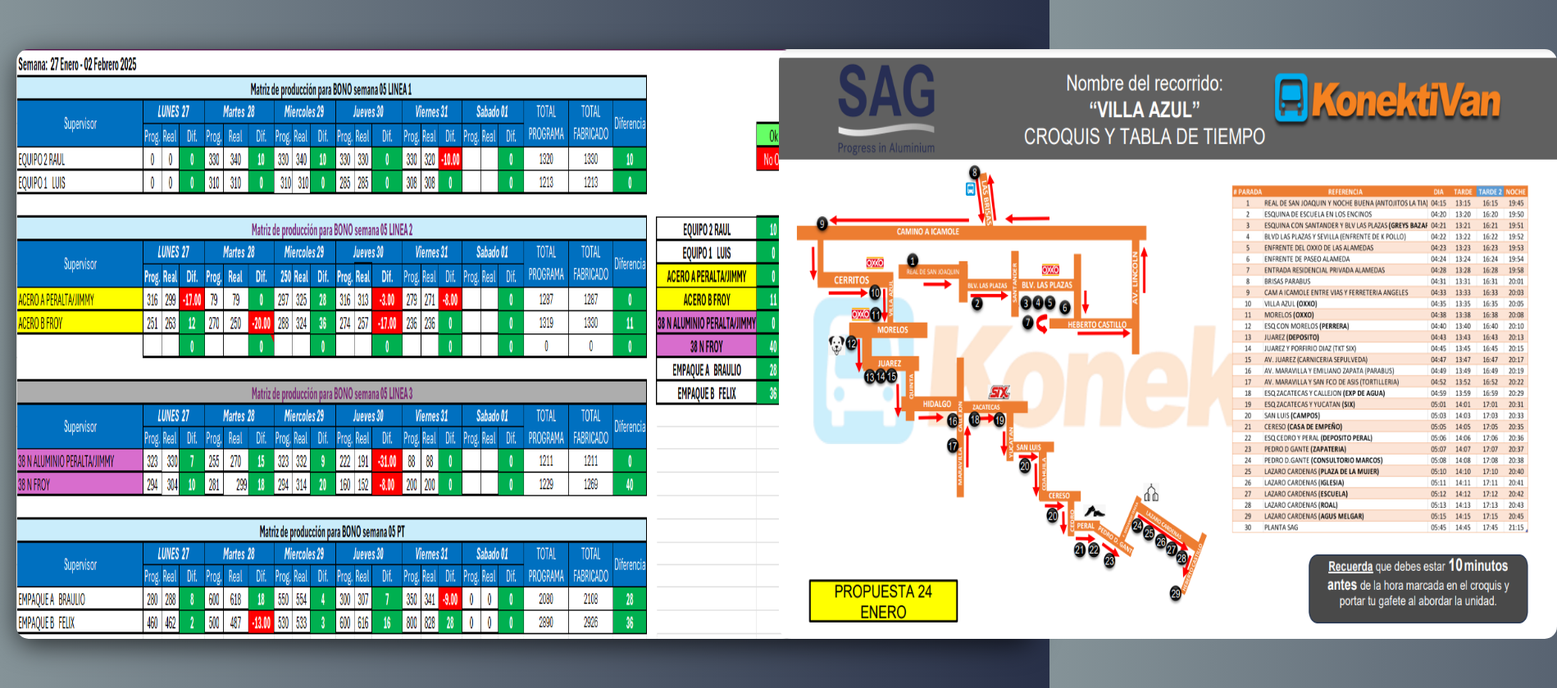
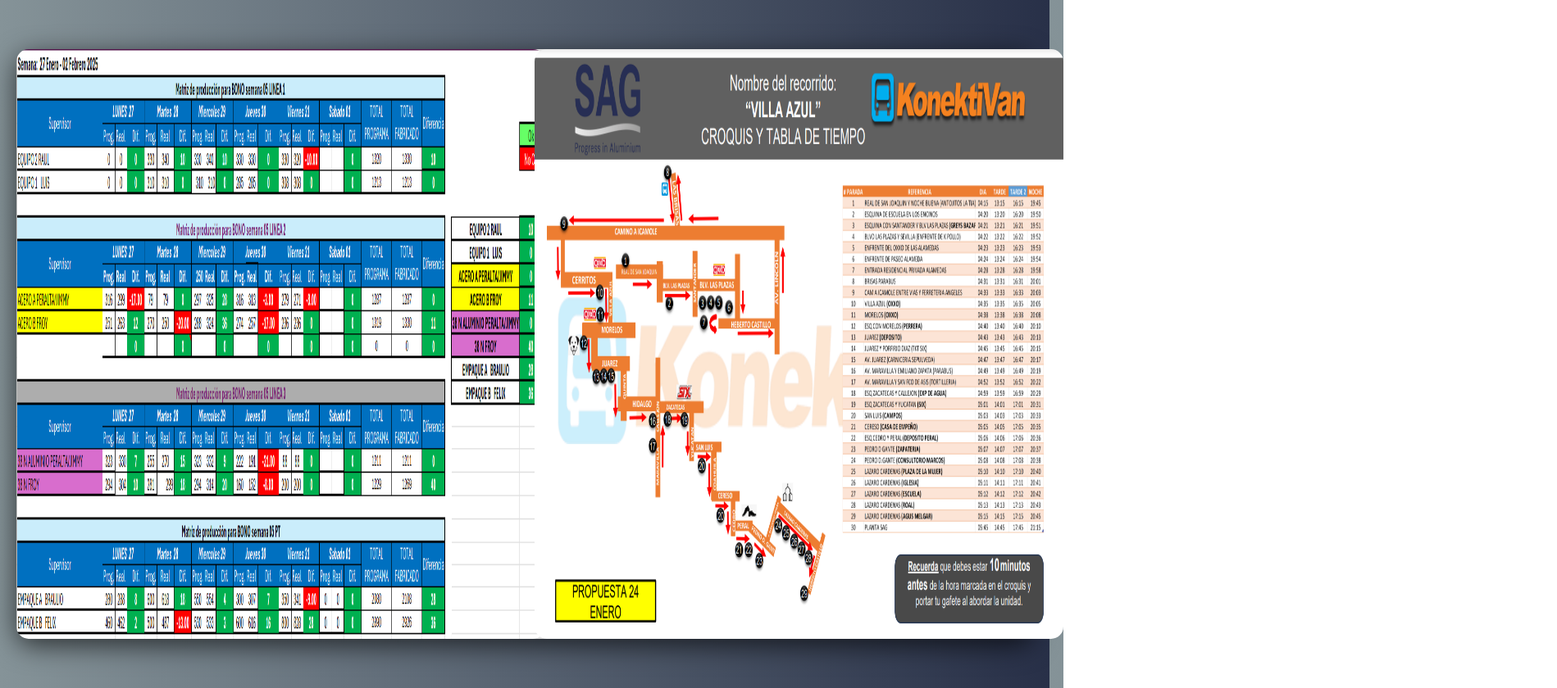
Before and after one commit to Sag202/ROLES, a plain HTML site: page index.html in a window 1280 px wide. Shown: the whole page at 82% size, 1899 px wide, since content can reach past the window. Drawn offline with nearby package versions, Linux system fonts and the light colour scheme.

Commit message:
Update style.css

```diff
--- a/style.css
+++ b/style.css
@@ -28,7 +28,7 @@ body {
 }
 /* en widgt es la cantida de imagenes  */
 .carruseles {
-    width: 150%;
+    width: 102%;
     height: 100%;
     display:flex;
 }
```
